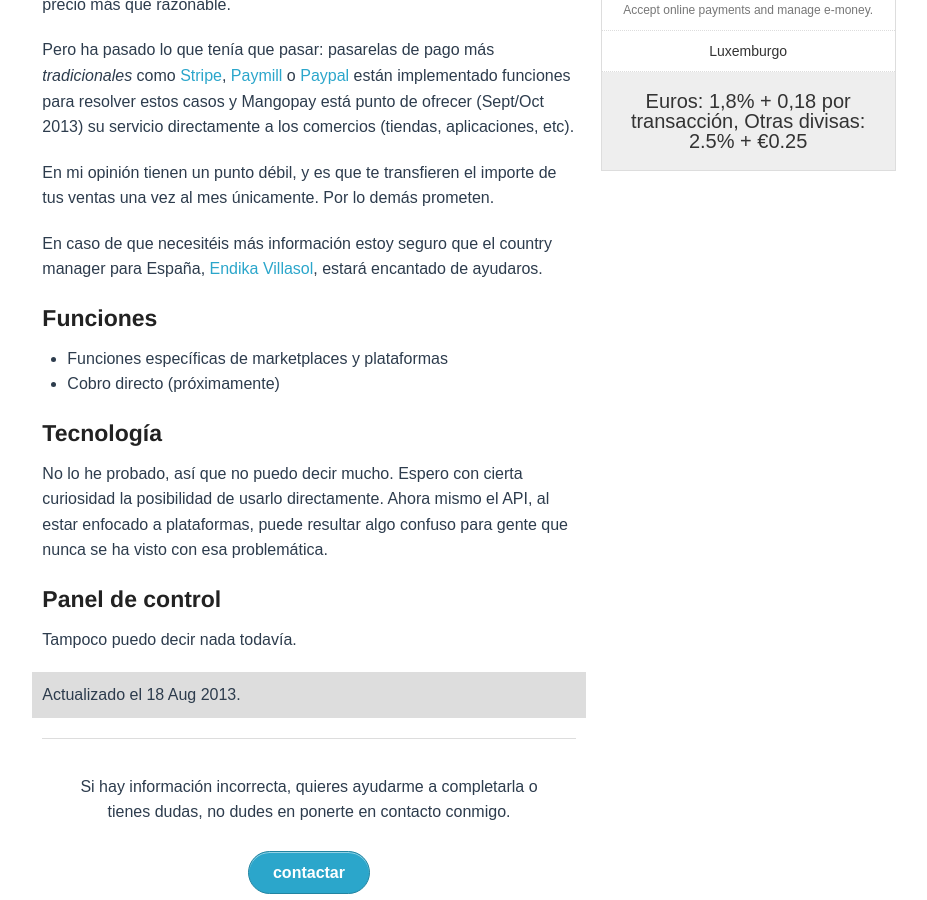
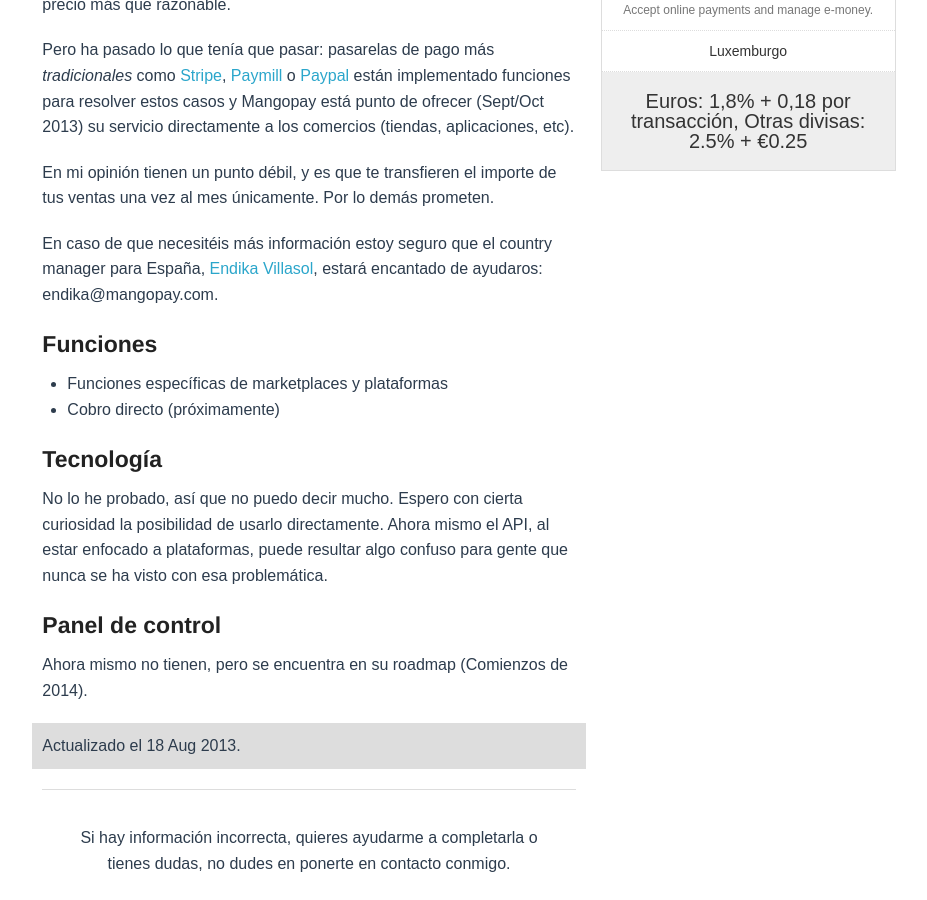
Before and after one commit to cobraronline/cobraronline, a Jekyll site: the page built from _posts/pasarelas/2013-08-18-mangopay.markdown, in a window 1280 px wide and 900 px high, scrolled down 575 px. Shown: the whole window, without its empty margins (171-1098 px from the left). Built offline with Jekyll 4.4.1, drawn with Linux system fonts in a browser that asks for light colours; Markdown is read by kramdown in place of the engine named in the settings.

Commit message:
mangopay: corregido enlace a twitter de Endika, añadido su email y nota sobre el panel de control

```diff
--- a/_posts/pasarelas/2013-08-18-mangopay.markdown
+++ b/_posts/pasarelas/2013-08-18-mangopay.markdown
@@ -20,7 +20,7 @@ Pero ha pasado lo que tenía que pasar: pasarelas de pago más _tradicionales_ c
 
 En mi opinión tienen un punto débil, y es que te transfieren el importe de tus ventas una vez al mes únicamente. Por lo demás prometen.
 
-En caso de que necesitéis más información estoy seguro que el country manager para España, [Endika Villasol](https//twitter.com/EndikaVillasol), estará encantado de ayudaros.
+En caso de que necesitéis más información estoy seguro que el country manager para España, [Endika Villasol](https://twitter.com/EndikaVillasol), estará encantado de ayudaros: endika@mangopay.com.
 
 
 #### Funciones
@@ -34,4 +34,4 @@ No lo he probado, así que no puedo decir mucho. Espero con cierta curiosidad la
 
 #### Panel de control
 
-Tampoco puedo decir nada todavía.
+Ahora mismo no tienen, pero se encuentra en su roadmap (Comienzos de 2014).
```
